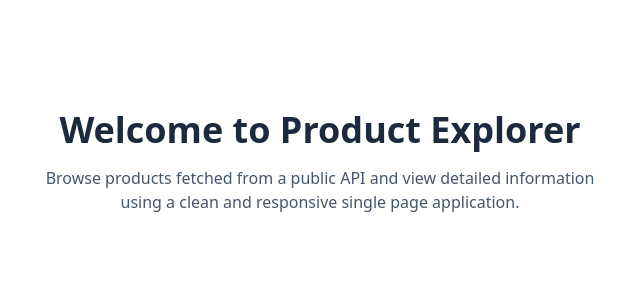
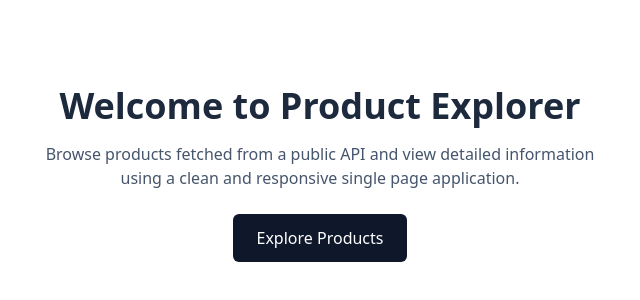
Before and after one commit to techieshruti/SPA_Project_Assesment, a React (Vite) app: page / in a window 1280 px wide. Shown: the part 194-494 px from the top of the page, without its empty margins (320-960 px from the left). Built offline with nearby package versions, Linux system fonts and the light colour scheme.

Commit message:
added Home component

```diff
--- a/src/pages/Home.jsx
+++ b/src/pages/Home.jsx
@@ -12,6 +12,9 @@ const Home = () => {
           Browse products fetched from a public API and view detailed information
           using a clean and responsive single page application.
         </p>
+        <button className="bg-slate-900 text-white px-6 py-3 rounded-md hover:bg-slate-800 transition">
+          Explore Products
+        </button>
       </div>
       </div>
     </div>
```
